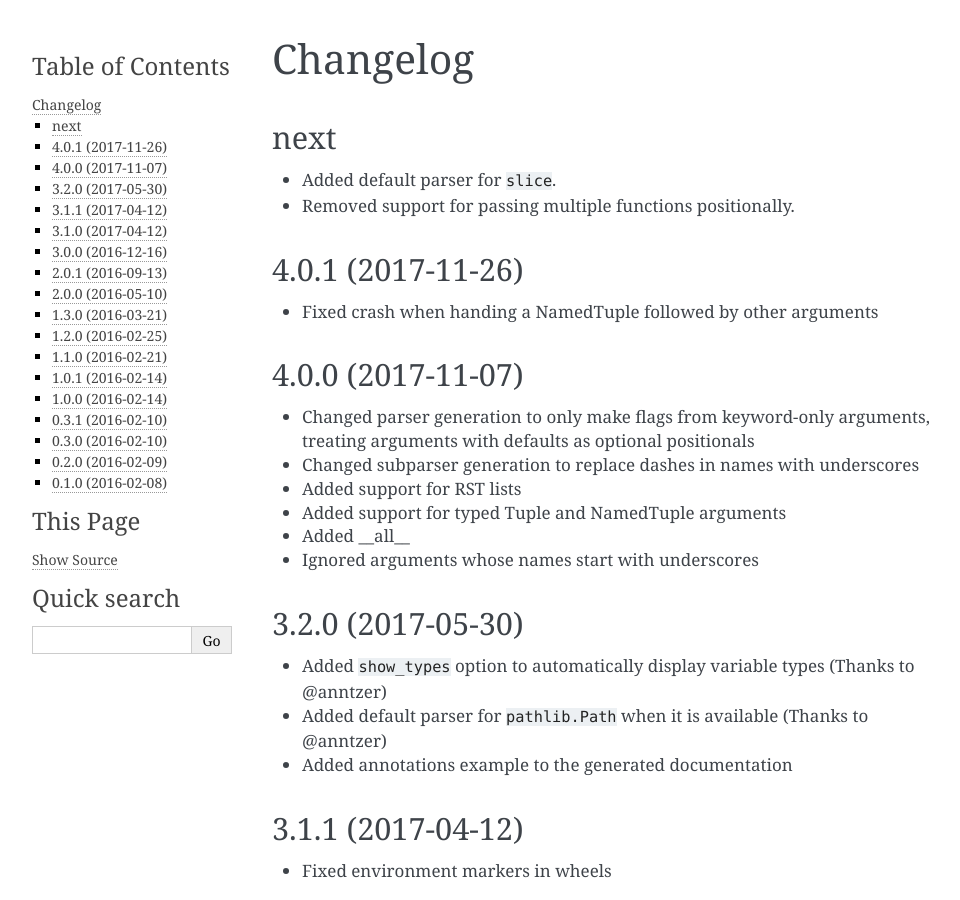
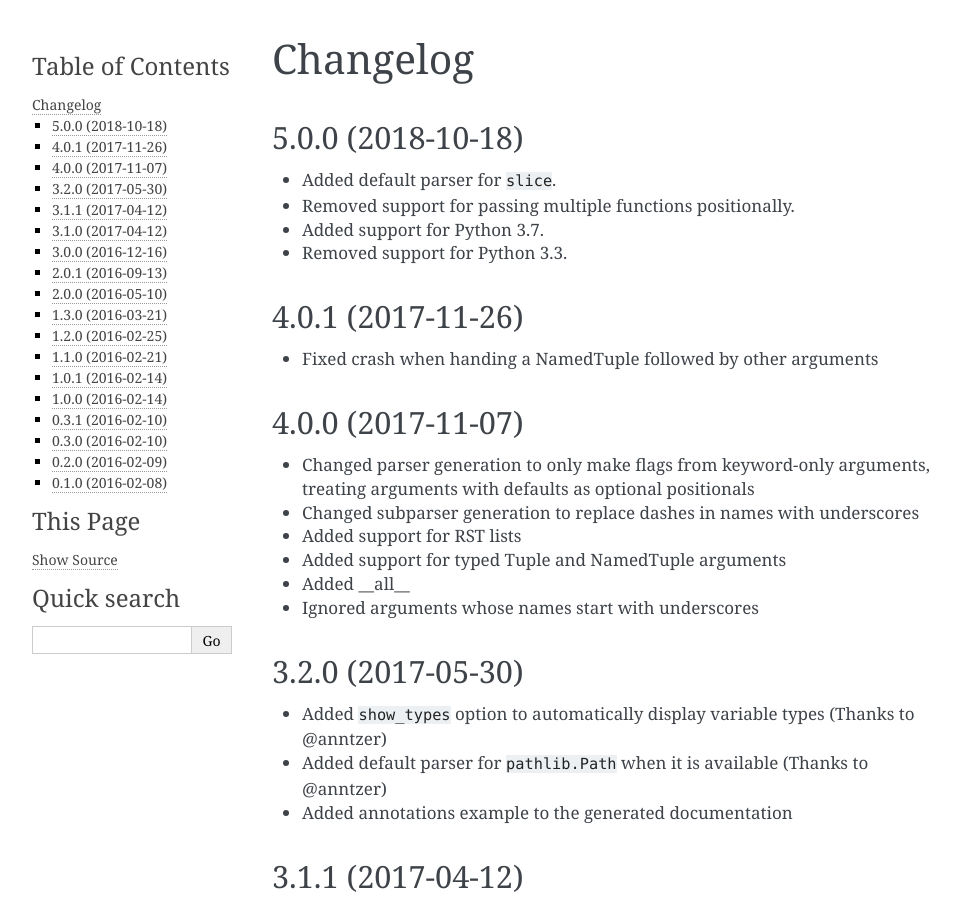
Before and after one commit to anntzer/defopt, a Sphinx documentation site: the page built from docs/changelog.rst, in a window 1280 px wide and 900 px high. Shown: the whole window, without its empty margins (148-1108 px from the left). Built offline with Sphinx 7.4.7, drawn with Linux system fonts in a browser that asks for light colours.

Commit message:
Update changelog for 5.0.0

```diff
--- a/docs/changelog.rst
+++ b/docs/changelog.rst
@@ -1,10 +1,12 @@
 Changelog
 =========
 
-next
-----
+5.0.0 (2018-10-18)
+------------------
 * Added default parser for ``slice``.
 * Removed support for passing multiple functions positionally.
+* Added support for Python 3.7.
+* Removed support for Python 3.3.
 
 4.0.1 (2017-11-26)
 ------------------
```
